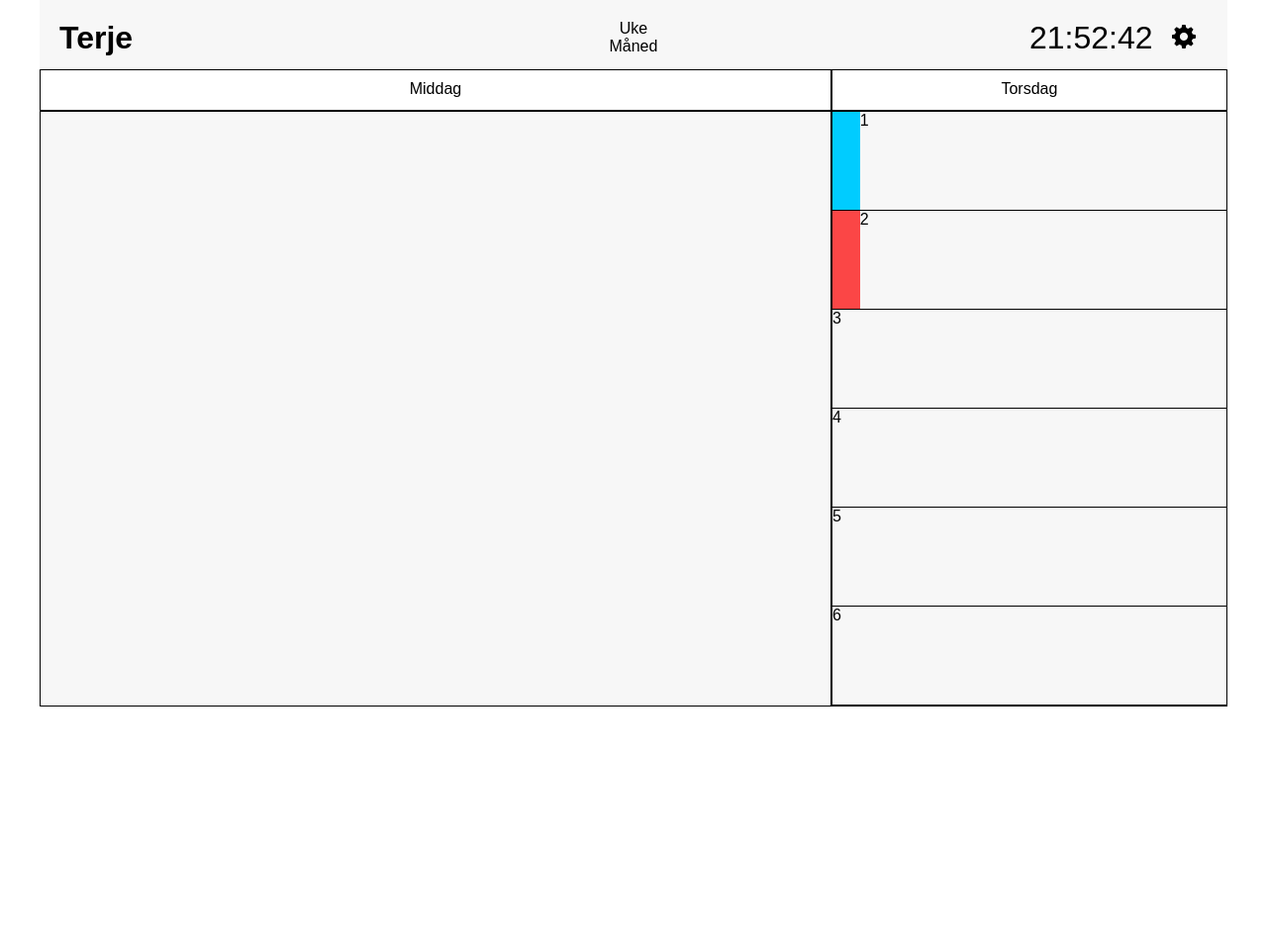
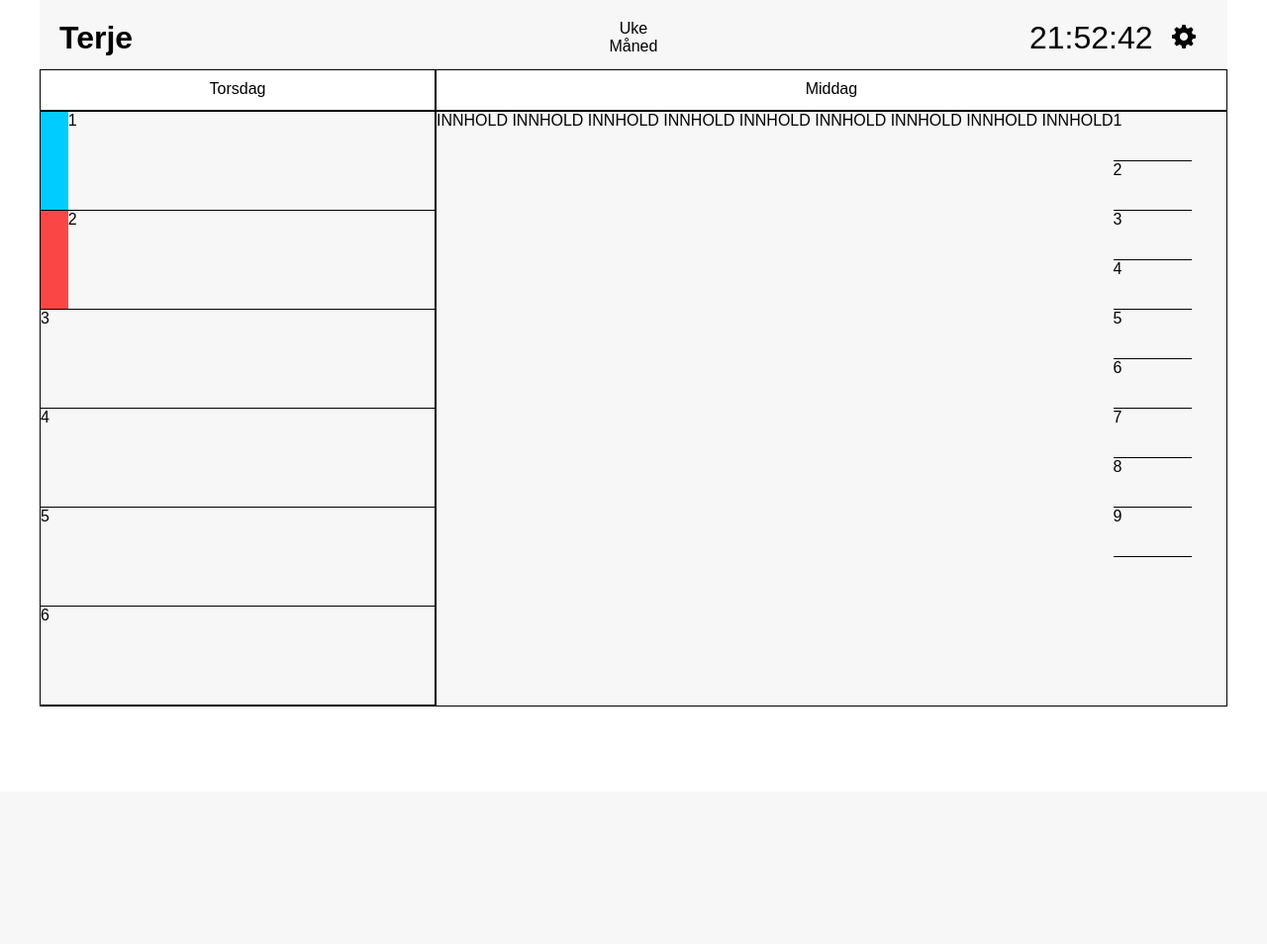
Before and after one commit to kristofferylvenwestgaard/Bachelor_PlaNet, a PHP site: page /dagsplan.php in a window 1280 px wide. Shown: the top 954 px of the page at 99% size. After the commit the page ends 714 px from the top, so only its background shows below. Run offline with PHP 8.4, Linux system fonts and the light colour scheme.

Commit message:
Dagsplan og noe CSS

```diff
--- a/PlaNet_NetApp/css/style.css
+++ b/PlaNet_NetApp/css/style.css
@@ -462,11 +462,41 @@
 	margin-right: auto;
 }
 
-/*******DAGSPLAN*****************/
+/*************DAGSPLAN*****************/
 
 .dagsplanBoks
 {
 	height: 600px;
+	border-style:solid;
+	border-width:1px;
+	font-family:arial;
+	background-color:#f7f7f7;
+	position:relative;
+	z-index:1;
+
+}
+
+.aktivitetNavn
+/* Header/tittel for aktivitetsnavn */
+{
+	font-family:arial;
+	text-align: center;
+	padding-top:10px;
+	height:30px;
+	border-style:solid;
+	border-width:1px;
+}
+
+
+
+.checkboxer
+{
+	height:49px;
+	border-bottom: 1px;
+	border-bottom-style: solid;
+
+
+
 }
 
 /*-----------------------------------*/
--- a/PlaNet_NetApp/dagsplan.php
+++ b/PlaNet_NetApp/dagsplan.php
@@ -1,50 +1,24 @@
 <?php
 	include "includes/top.php";
 	include "includes/footer.php";
+	include "includes/header.php";
 ?>
-<!--HEADER-->
-<div class = "container">
-	<div class="col-1-3">
-		<div class="header">
-			<h1 class="htext">Terje</h1>
-		</div>
-	</div>
-	<div class="col-1-3">
-		<div class="header">
-			<a id="hlink" href="index.php">Uke</a>
-			<a id="hlink" href="index.php">Måned</a>
-		</div>
-	</div>
-	<div class="col-1-3">
-		<div class="header">
-			<!--Skal byttes ut med JS og Symbol!!!-->
-			<div class="col-1-1">
-				<div id="clock">21:52:42</div>
-				<div id="admin">
-					<a href="admin.php"><img src="img/admin1.png" alt="admin"/></a>
-				</div>
-			</div>
-		</div>
-	</div>
-	<!--UKEDAGER-->
 
-	<div class="col-2-3">
-		<div class="ukedag">Middag</div>
-	</div>
+	<!--Dag og aktivitetsnavn-->
+
 	<div class="col-1-3">
 		<div class="ukedag">Torsdag</div>
+	</div>
+	<div class="col-2-3">
+		<div class="aktivitetNavn">Middag</div>
 	</div>
 
 
 	<!--UKEDAGER MED AKTIVITETSVISNING-->
 
-	<div class="col-2-3">
-		<div class="dagsplanBoks">
-		</div>
-		<div id="onsdag">
 
-		</div>
-	</div>
+
+
 	<div class="col-1-3">
 		<div id="torsdag">
 			<div class="activity">
@@ -69,5 +43,33 @@
 			</div>
 		</div>
 	</div>
+
+
+
+	<div class="col-2-3">
+
+			<div class="dagsplanBoks">
+				<div class="col-9-10">
+INNHOLD INNHOLD INNHOLD INNHOLD INNHOLD INNHOLD INNHOLD INNHOLD INNHOLD
+				</div>
+
+
+
+				<div class="col-1-10">
+					<div class="checkboxer">1</div>
+					<div class="checkboxer">2</div>
+					<div class="checkboxer">3</div>
+					<div class="checkboxer">4</div>
+					<div class="checkboxer">5</div>
+					<div class="checkboxer">6</div>
+					<div class="checkboxer">7</div>
+					<div class="checkboxer">8</div>
+					<div class="checkboxer">9</div>
+
+
+				</div>
 			</div>
-</div>
+
+	</div>
+
+	</div>
--- a/PlaNet_NetApp/includes/db_connect.php
+++ b/PlaNet_NetApp/includes/db_connect.php
@@ -1,6 +1,6 @@
 <?php
 	//DATABASE TILKOBLING
-	$connect = mysqli_connect("localhost", "root", "root", "PLANET"); //MÅ RETTE OPP MED PARAMETERENE
+	$connect = mysqli_connect("localhost", "root", "", "PLANET"); //MÅ RETTE OPP MED PARAMETERENE
 
 	//CHECKS CONNECTION, AND GIVES ERROR IF NOT WORKING
 	if(!$connect)
--- /dev/null
+++ b/PlaNet_NetApp/includes/header.php
@@ -0,0 +1,23 @@
+<div class = "container">
+	<div class="col-1-3">
+		<div class="header">
+			<h1 class="htext">Terje</h1>
+		</div>
+	</div>
+	<div class="col-1-3">
+		<div class="header">
+			<a id="hlink" href="index.php">Uke</a>
+			<a id="hlink" href="index.php">Måned</a>
+		</div>
+	</div>
+	<div class="col-1-3">
+		<div class="header">
+			<!--Skal byttes ut med JS og Symbol!!!-->
+			<div class="col-1-1">
+				<div id="clock">21:52:42</div>
+				<div id="admin">
+					<a href="admin.php"><img src="img/admin1.png" alt="admin"/></a>
+				</div>
+			</div>
+		</div>
+	</div>
```
